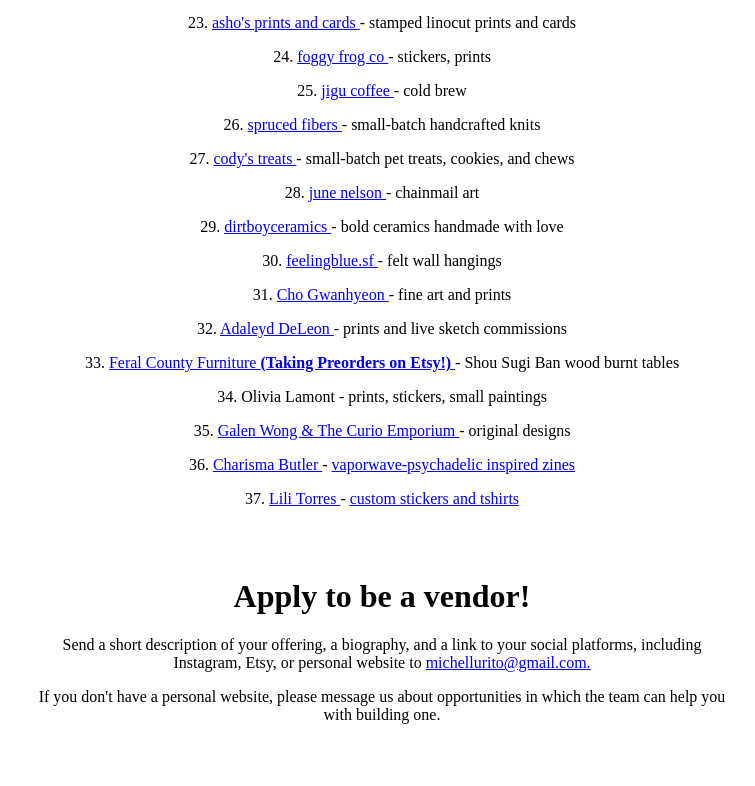
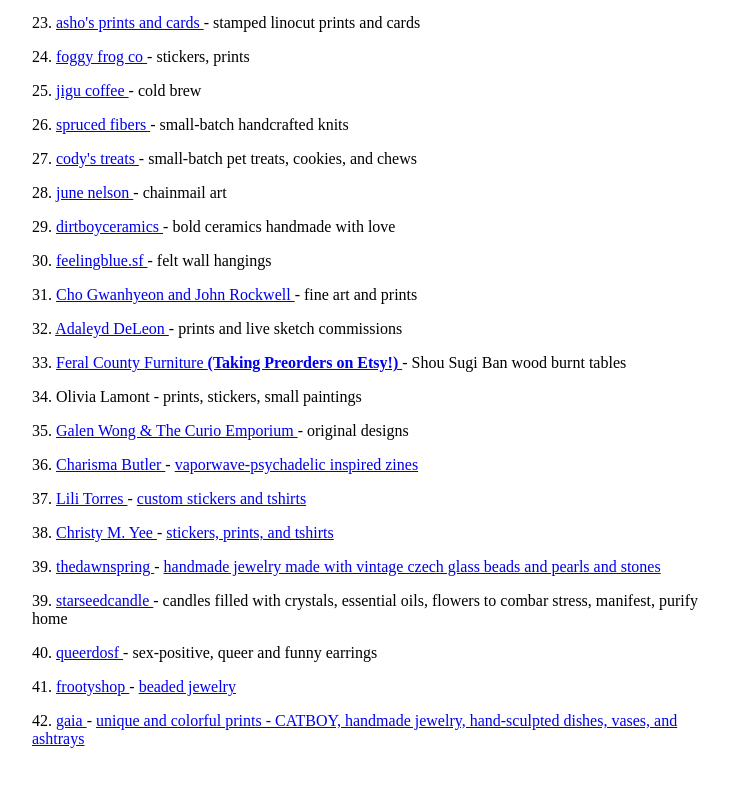
Before and after one commit to michellewong793/queer-art-fair-v2, a Next.js app: page /march-11-vendors in a window 1280 px wide. Shown: the part 980-1766 px from the top of the page, without its empty margins (258-1013 px from the left). Built offline with nearby package versions, Linux system fonts and the light colour scheme.

Commit message:
left align and add vendors

```diff
--- a/components/Theme.js
+++ b/components/Theme.js
@@ -27,7 +27,7 @@
         paddingRight: '1rem',
         paddingBottom: '1rem',
         marginBottom: 100,
-        textAlign: 'center',
+        textAlign: 'left',
         maxWidth: '700px',
         marginLeft: 'auto',
         marginRight: 'auto',
--- a/pages/feralCounty.js
+++ b/pages/feralCounty.js
@@ -21,6 +21,8 @@
         <hr/>
 
         <Spacer height={2} />
+        <a href="/march-11-vendors"> Back to Vendor List </a>
+
       <p>apply to be a vendor: <a href="mailto:m@ourquest.xyz"> michellurito@gmail.com </a></p>
 
 
--- a/pages/march-11-vendors.js
+++ b/pages/march-11-vendors.js
@@ -41,14 +41,19 @@
      <p> 28. <a href="https://www.instagram.com/jun333designs"> june nelson </a> - chainmail art </p>
      <p> 29. <a href="https://www.instagram.com/dirtboyceramics"> dirtboyceramics </a> - bold ceramics handmade with love </p>
      <p> 30. <a href="https://www.instagram.com/feelingblue.sf"> feelingblue.sf </a> - felt wall hangings </p>
-     <p> 31. <a href="https://twobaldguysart.com/collections/gwanhyeun-joe?page=3"> Cho Gwanhyeon </a> - fine art and prints </p>
+     <p> 31. <a href="https://twobaldguysart.com/collections/gwanhyeun-joe?page=3"> Cho Gwanhyeon and John Rockwell </a> - fine art and prints </p>
      <p> 32. <a href="https://www.instagram.com/newt.kazoot"> Adaleyd DeLeon </a> - prints and live sketch commissions </p>
      <p> 33. <a href="/feralCounty"> Feral County Furniture <b> (Taking Preorders on Etsy!) </b> </a> - Shou Sugi Ban wood burnt tables </p>
      <p> 34. Olivia Lamont  - prints, stickers, small paintings </p>
      <p> 35. <a href="https://www.etsy.com/shop/CurioDesignsEmporium"> Galen Wong & The Curio Emporium </a> - original designs </p>
-     <p> 36. <a href="https://www.instagram.com/donrbedumbo_"> Charisma Butler </a> - <a href="thequeenbysartexistsat.threadless.com"> vaporwave-psychadelic inspired zines</a> </p>
+     <p> 36. <a href="https://www.instagram.com/dontbedumbo_"> Charisma Butler </a> - <a href="thequeenbysartexistsat.threadless.com"> vaporwave-psychadelic inspired zines</a> </p>
      <p> 37. <a href="https://www.instagram.com/lili_designs_shop"> Lili Torres </a> - <a href="https://lilidesignsshop.square.site/"> custom stickers and tshirts </a> </p>
-
+     <p> 38. <a href="https://www.instagram.com/cmy.ar7/"> Christy M. Yee </a> - <a href="https://sphere-goby-lxmn.squarespace.com/store"> stickers, prints, and tshirts </a> </p>
+     <p> 39. <a href="https://www.instagram.com/thedawnspring"> thedawnspring </a> - <a href="www.thedawnspring.com"> handmade jewelry made with vintage czech glass beads and pearls and stones </a> </p>
+     <p> 39. <a href="https://www.instagram.com/starseedcandle"> starseedcandle </a> - candles filled with crystals, essential oils, flowers to combar stress, manifest, purify home</p>
+     <p> 40. <a href="https://www.instagram.com/queerdosf"> queerdosf </a> - sex-positive, queer and funny earrings</p>
+     <p> 41. <a href="https://www.instagram.com/frootyshop"> frootyshop </a> - <a href="/frootyshop"> beaded jewelry </a> </p>
+     <p> 42. <a href="https://www.instagram.com/fka.Gaia"> gaia </a> - <a href="/gaia"> unique and colorful prints - CATBOY, handmade jewelry, hand-sculpted dishes, vases, and ashtrays </a> </p>
 
         <Spacer height={2} />
         <h1>Apply to be a vendor!</h1>
```
Also changed, not shown: pages/frootyshop.js (added, +27 -0 lines), pages/gaia.js (added, +26 -0 lines), 1 other file (tests, documents, lock files or other folders).
